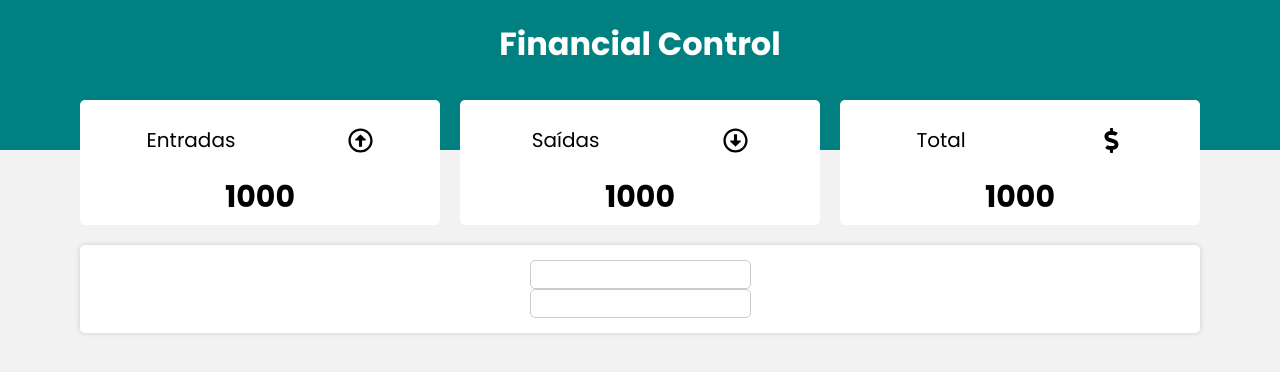
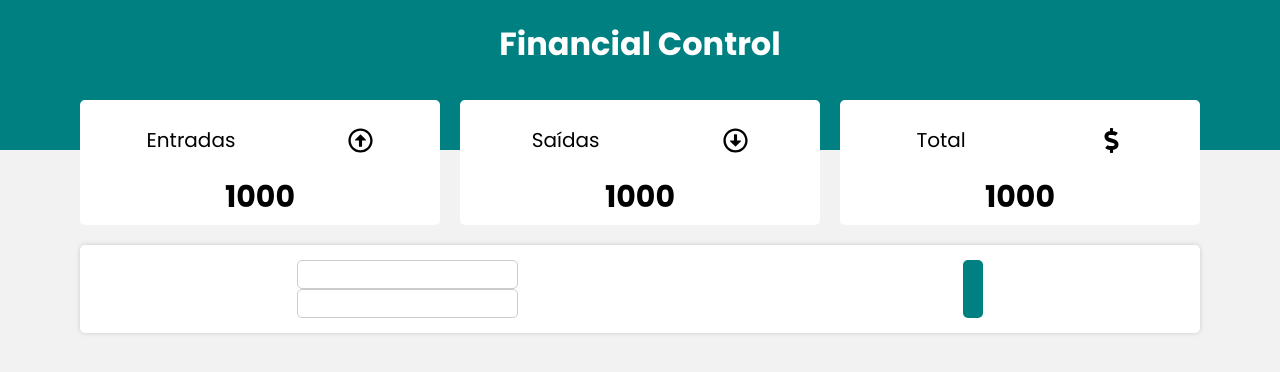
Before and after one commit to Nigraum/financial-controller, a React (Create React App) app: page / in a window 1280 px wide. Shown: the top 372 px of the page. Built offline with nearby package versions, Linux system fonts and the light colour scheme.

Commit message:
Create button

```diff
--- a/src/components/Form/index.js
+++ b/src/components/Form/index.js
@@ -1,5 +1,5 @@
 import React from "react";
-import { Container, Input, InputContent, Label, RadioGroup } from "./style";
+import { Button, Container, Input, InputContent, Label, RadioGroup } from "./style";
 
 const Form = () => {
   return (
@@ -11,6 +11,7 @@ const Form = () => {
       <Input />
       <Input />
       </InputContent>
+      <Button />
     </Container>
   );
 };
--- a/src/components/Form/style.js
+++ b/src/components/Form/style.js
@@ -42,3 +42,12 @@ export const RadioGroup = styled.div`
     margin-top: 0;
   }
 `;
+
+export const Button = styled.button`
+  padding: 5px 10px;
+  border: none;
+  border-radius: 5px;
+  cursor: pointer;
+  color: white;
+  background-color: teal;
+`;
```
